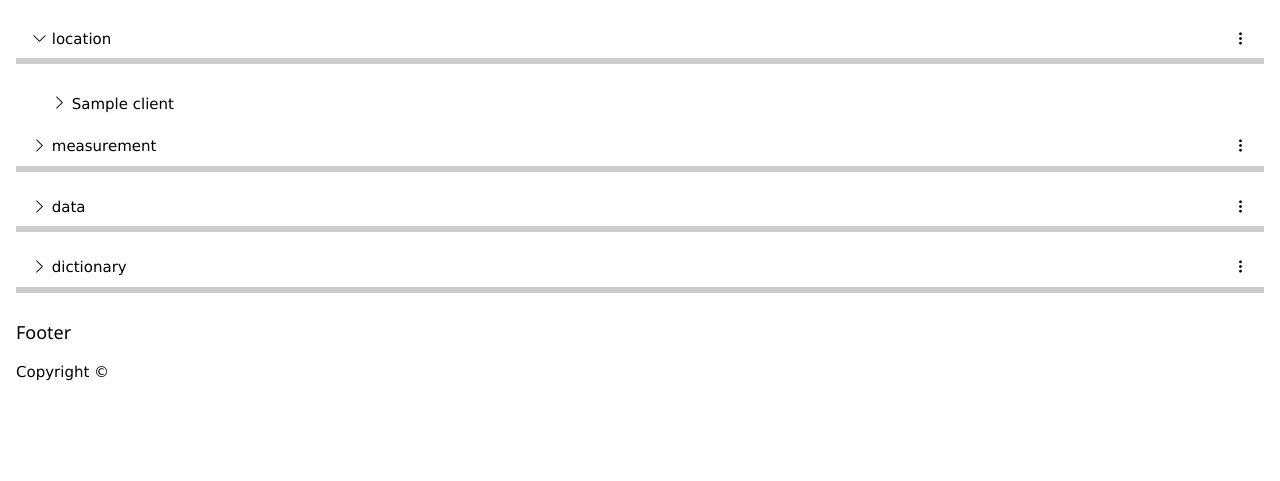
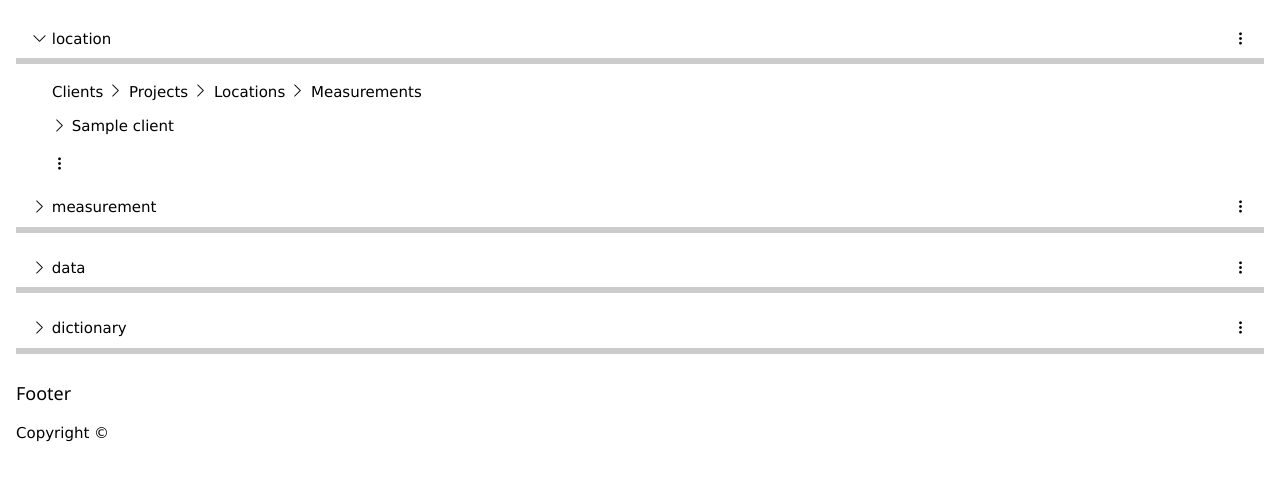
Before and after one commit to MichaelHBaker/ecam_web, a Django app: page /dashboard/ in a window 1280 px wide, after a click on "location". Shown: the part 86-567 px from the top of the page. Run offline with Django 5.2, Linux system fonts and the light colour scheme; tables that the repository leaves empty hold one stand-in row (values such as "Sample post").

Commit message:
start tree item action

```diff
--- a/main/templates/main/dashboard.html
+++ b/main/templates/main/dashboard.html
@@ -17,6 +17,12 @@
         padding-left: 20px;
     }
 
+    .tree-headings {
+        padding-left: 20px;
+    }
+    .tree-heading-before {
+        padding-left: 6px;
+    }
     .caret {
         cursor: pointer;
         user-select: none;
@@ -44,7 +50,8 @@
 
     .tree-item {
         display: flex;
-        align-items: center;
+        flex-direction: column;
+        align-items: flex-start;
         padding: 4px;
     }
 
@@ -86,11 +93,31 @@
     </div>
 </div>
 <div id="location" class="w3-container w3-hide">
+    <span class="tree-headings">
+        Clients
+        <i class="bi bi-chevron-right"></i><span class=tree-heading-before>Projects</span>
+        <i class="bi bi-chevron-right"></i><span class=tree-heading-before>Locations</span>
+        <i class="bi bi-chevron-right"></i><span class=tree-heading-before>Measurements</span>
+    </span>
     {% for client in clients %}
-    <div class="tree-item">
+        <div class="tree-item w3-bar">
             <button onclick="toggleOpenClose('{{ client.name }}-{{ client.id }}')" class="w3-bar-item w3-button">
                 <i id="chevronIcon-{{ client.name }}-{{ client.id }}" class="bi bi-chevron-right"></i> {{ client.name }}
             </button>
+
+            <div class="w3-dropdown-hover w3-right">
+                <button class="w3-button">
+                    <i class="bi bi-three-dots-vertical"></i>
+                </button>
+            </div>
+            <div class="w3-dropdown-content w3-bar-block w3-border">
+                <a href="#" class="w3-bar-item w3-button">
+                    <i class="bi bi-box-arrow-up-right"></i> Full Page
+                </a>
+                <a href="#" onclick="exportlocation()" class="w3-bar-item w3-button">
+                    <i class="bi bi-file-earmark-arrow-down"></i> Export
+                </a>
+            </div>
 
             <div id="{{ client.name }}-{{ client.id }}" class="w3-container w3-hide">
                 {% for project in client.projects.all %}
@@ -100,11 +127,22 @@
                     </button>
                     <div id="{{ project.name }}-{{ project.id }}" class="w3-container w3-hide">
                         {% for location in project.locations.all %}
-                        {% if not location.parent %}
-                        <li>
-                            {% include "main/location_tree_item.html" with location=location %}
-                        </li>
-                        {% endif %}
+                            <div class="tree-item">
+                                <button onclick="toggleOpenClose('{{ location.name }}-{{ location.id }}')" class="w3-bar-item w3-button">
+                                    <i id="chevronIcon-{{ location.name }}-{{ location.id }}" class="bi bi-chevron-right"></i> {{ location.name }}
+                                </button>
+                                <div id="{{ location.name }}-{{ location.id }}" class="w3-container w3-hide">
+                                {% for measurement in location.measurements.all %}
+                                    <div class="tree-item">
+                                        <button onclick="toggleOpenClose('{{ measurement.name }}-{{ measurement.id }}')" class="w3-bar-item w3-button">
+                                            <i id="{{ measurement.name }}-{{ measurement.id }}"></i> {{ measurement.name }}
+                                        </button>
+                                        <div id="{{ measurement.name }}-{{ measurement.id }}" class="w3-container w3-hide">
+                                        </div>
+                                    </div>
+                                {% endfor %}
+                                </div>
+                            </div>
                         {% endfor %}
                     </div>
                 </div>
@@ -226,17 +241,6 @@
         }
     }
 
-    {% comment %} document.addEventListener('DOMContentLoaded', function() {
-        // Initialize tree toggles
-        var toggler = document.getElementsByClassName("caret");
-        for (var i = 0; i < toggler.length; i++) {
-            toggler[i].addEventListener("click", function(e) {
-                e.stopPropagation();
-                this.parentElement.querySelector(".nested").classList.toggle("active");
-                this.classList.toggle("caret-down");
-            });
-        }
-    });     {% endcomment %}
 
 </script>
 {% endblock %}
--- a/main/views.py
+++ b/main/views.py
@@ -20,6 +20,7 @@ def dashboard(request):
     'projects__locations__measurements',
     'projects__locations__children'
     ).all()
+
 
     context = {
         'clients': clients,
```
Also changed, not shown: other parts of main/templates/main/dashboard.html (+2 -25 lines), main/templates/main/location_tree_item.html (deleted, +0 -32 lines), main/tests/test_dashboard_page.py (+0 -145 lines). Lines whose indentation alone changed are shown as unchanged.
